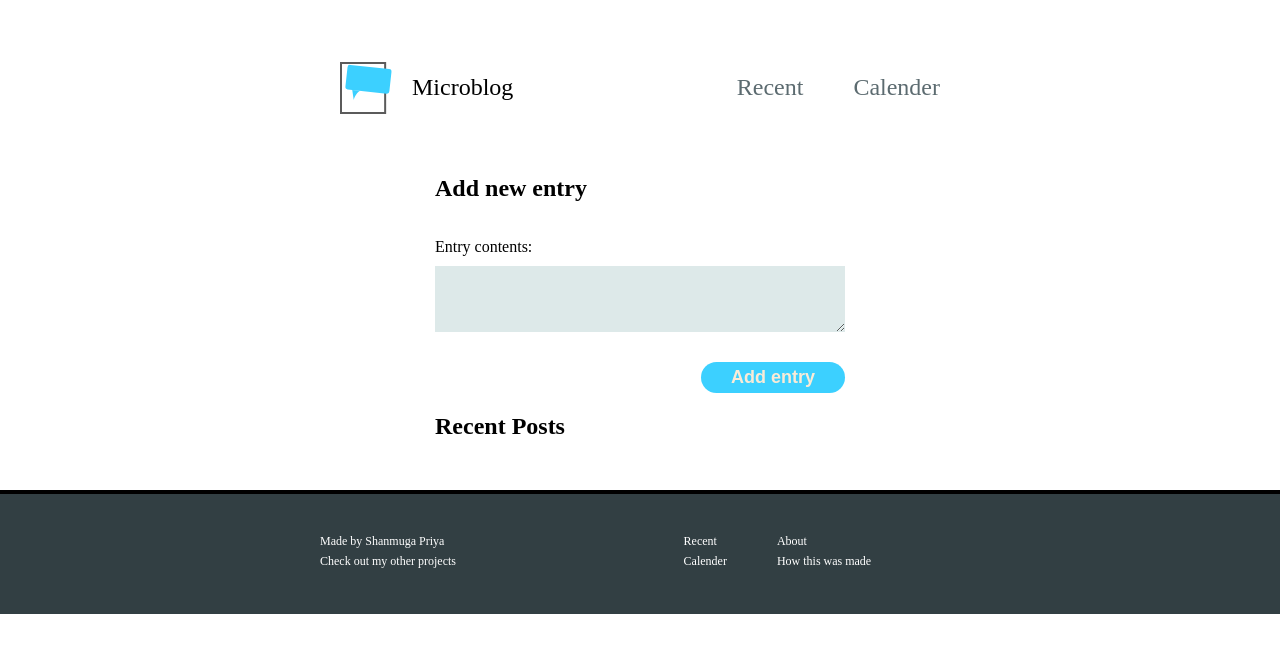
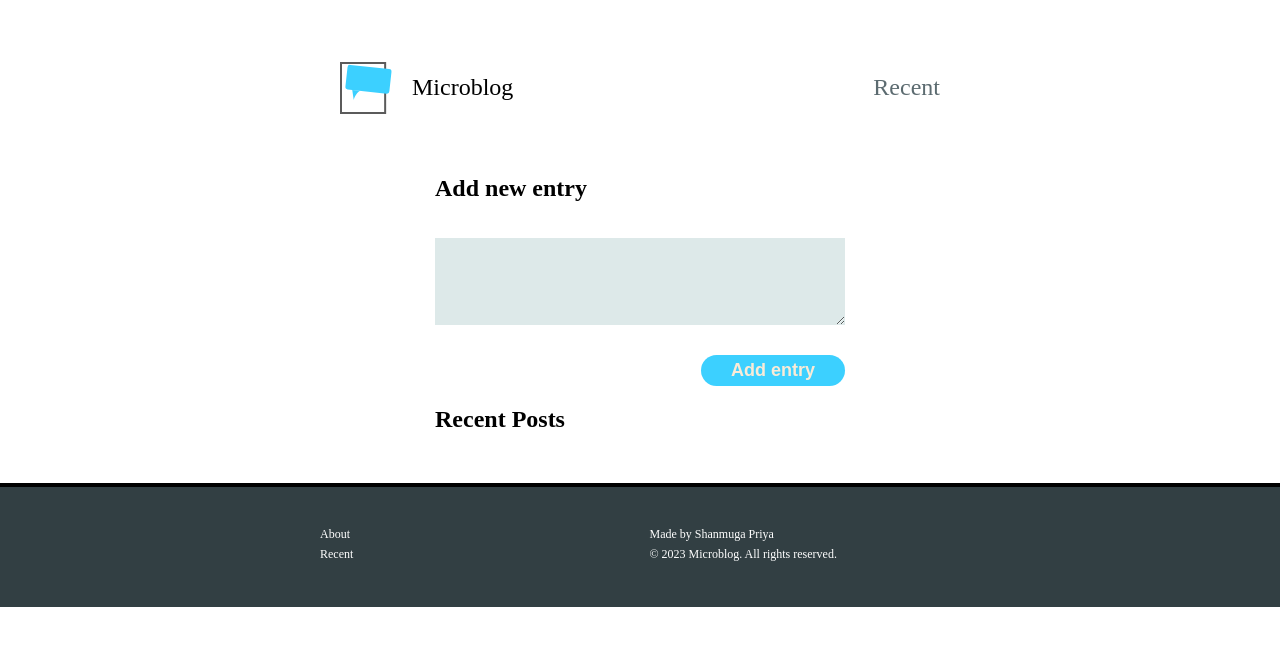
Before and after one commit to shanmuga-priya-tech/python_microblog_project, a Flask app: page / in a window 1280 px wide. Shown: the top 653 px of the page. Run offline with Flask 3, Linux system fonts and the light colour scheme; data that the repository does not hold is empty.

Commit message:
Home.html

```diff
--- a/templates/Home.html
+++ b/templates/Home.html
@@ -5,7 +5,12 @@
     <meta http-equiv="X-UA-Compatible" content="IE=edge">
     <meta name="viewport" content="width=device-width, initial-scale=1.0">
 
+
     <title>Micro Blog</title>
+
+    <link rel="preconnect" href="https://fonts.googleapis.com">
+<link rel="preconnect" href="https://fonts.gstatic.com" crossorigin>
+<link href="https://fonts.googleapis.com/css2?family=Lato:wght@400;700&display=swap" rel="stylesheet">
 
     <link rel="stylesheet" href="\static\css\header.css" />
     <link rel="stylesheet" href="\static\css\main.css" />
@@ -18,20 +23,19 @@
             <img class="logo"src="\static\microblog-logo.svg" alt="microblog-logo"/>Microblog
         </div>
         <ul class="navbar_list">
-            <li class="navbar_list_items"><a href="#" class="navbar_link">Recent</a> </li>
-            <li class="navbar_list_items"><a href="#" class="navbar_link">Calender</a> </li>
+            <li class="navbar_list_items"><a href="{{url_for('recent_post')}}" class="navbar_link">Recent</a> </li>
         </ul>
     </header>
 
     <main class="main">
 
         <section>
-            <h1>Add new entry</h1>
+            <h2 class="title">Add new entry</h2>
             <!--action is where we are going to snd the data-->
             <form class="form" method="post">
                 <p class="form_input">
-                    <label for="sample_input" class="form_label">Entry contents:</label>
-                    <textarea name="content" id="entry"  class="form_textarea"></textarea>
+                    <!-- <label for="sample_input" class="form_label">Entry contents:</label> -->
+                    <textarea name="content" id="entry"  rows="3" class="form_textarea"></textarea>
                 </p>
                 <button type="submit" class="form_submit">Add entry</button>
             </form>
@@ -55,19 +59,14 @@
     <footer class="footer">
         <div class="footer_content">
             <section class="left">
-                <a class="footer_items">Made by Shanmuga Priya</a>
-                <a class="footer_items">Check out my other projects</a>
+                <a class="footer_items">About</a>
+                <a class="footer_items" href="{{url_for('recent_post')}}">Recent</a>
             </section>
 
             <section class="right">
                 <div  class="footer_column">
-                    <a class="footer_items">Recent</a>
-                    <a class="footer_items">Calender</a>
-                </div>
-
-                <div  class="footer_column">
-                    <a class="footer_items">About</a>
-                    <a class="footer_items">How this was made</a>
+                    <a class="footer_items">Made by Shanmuga Priya</a>
+                    <a class="footer_items">© 2023 Microblog. All rights reserved.</a>
                 </div>
             </section>
 
```
